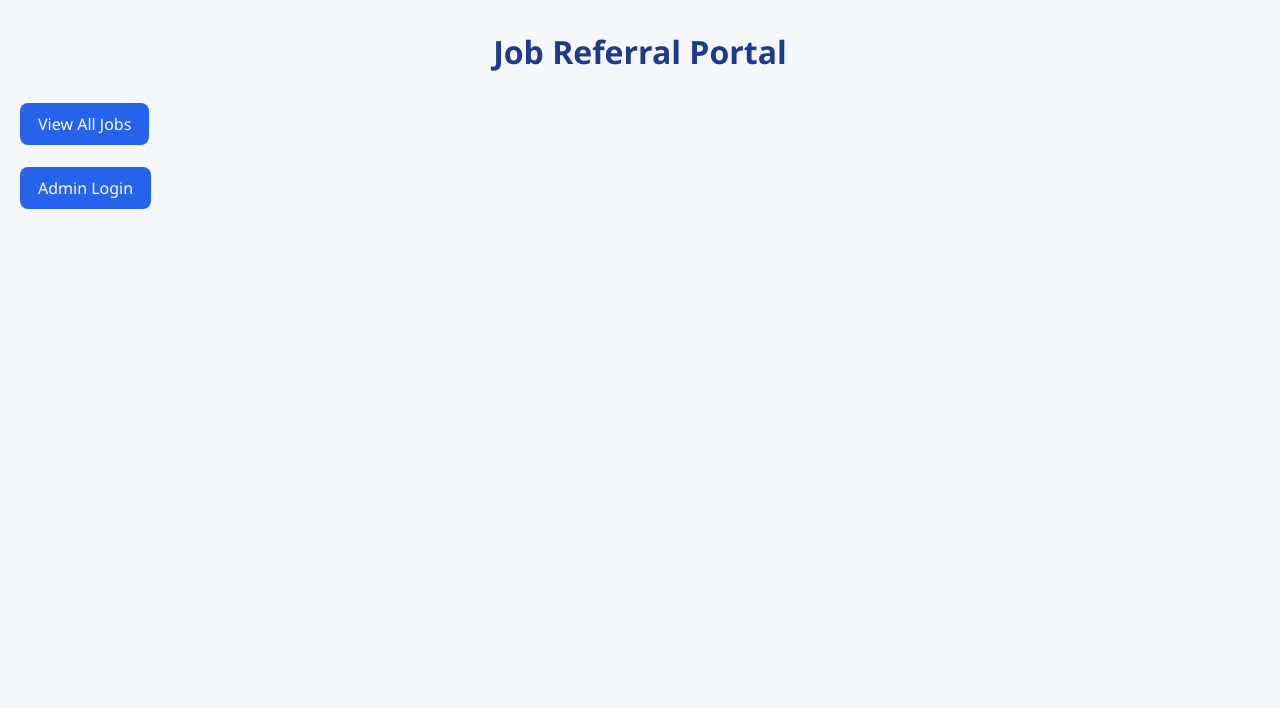
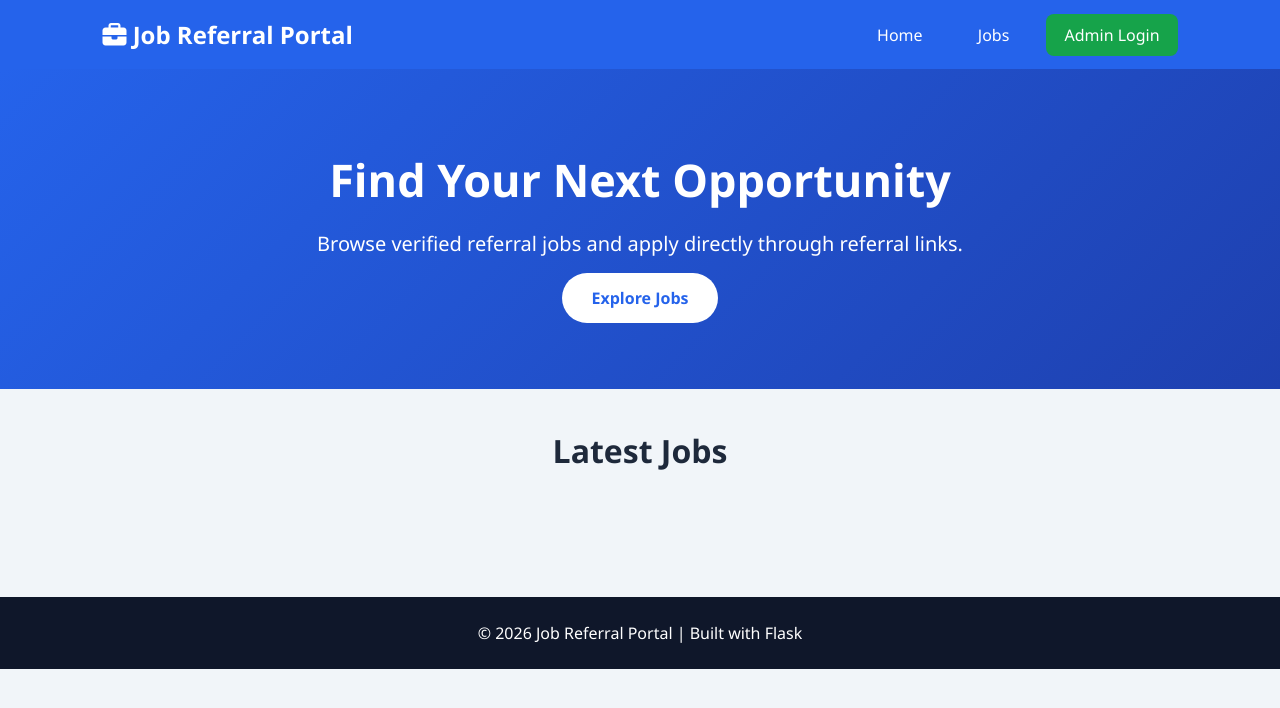
Before and after one commit to shaziamaqsood/JobReferralWebsite, a Flask app: page / in a window 1280 px wide. Shown: the top 708 px of the page. Run offline with Flask 3, Linux system fonts and the light colour scheme; data that the repository does not hold is empty.

Commit message:
Improve website UI and fix database connection

```diff
--- a/database.py
+++ b/database.py
@@ -1,11 +1,24 @@
 import os
 import mysql.connector
 
+
 def get_connection():
-    return mysql.connector.connect(
-        host=os.getenv("DB_HOST"),
-        port=int(os.getenv("DB_PORT")),
-        user=os.getenv("DB_USER"),
-        password=os.getenv("DB_PASSWORD"),
-        database=os.getenv("DB_NAME")
-    )
+
+    if os.getenv("DB_HOST"):
+
+        return mysql.connector.connect(
+            host=os.getenv("DB_HOST"),
+            port=int(os.getenv("DB_PORT")),
+            user=os.getenv("DB_USER"),
+            password=os.getenv("DB_PASSWORD"),
+            database=os.getenv("DB_NAME")
+        )
+
+    else:
+
+        return mysql.connector.connect(
+            host="localhost",
+            user="root",
+            password="",
+            database="job_portal"
+        )
--- a/static/css/style.css
+++ b/static/css/style.css
@@ -1,101 +1,263 @@
-body {
-    font-family: 'Segoe UI', Arial, sans-serif;
+* {
     margin: 0;
-    background: #f4f7fb;
-    color: #333;
+    padding: 0;
+    box-sizing: border-box;
 }
 
 
-h1 {
-    text-align: center;
-    color: #1e3a8a;
-    margin: 30px 0;
+body {
+    font-family: 'Segoe UI', Arial, sans-serif;
+    background: #f1f5f9;
+    color: #1e293b;
 }
 
 
-a {
-    text-decoration: none;
-    color: white;
+/* Navbar */
+
+.navbar {
     background: #2563eb;
-    padding: 10px 18px;
-    border-radius: 8px;
-    display: inline-block;
+    padding: 18px 8%;
+    display: flex;
+    justify-content: space-between;
+    align-items: center;
 }
 
 
-a:hover {
-    background: #1d4ed8;
+.logo {
+    color: white;
+    font-size: 24px;
+    font-weight: bold;
 }
 
 
-body > a {
-    margin-left: 20px;
+.nav-btn {
+    color: white;
+    text-decoration: none;
+    margin-left: 15px;
+    padding: 10px 18px;
+    border-radius: 8px;
+    transition: 0.3s;
 }
 
 
-div {
-    background: white;
-    width: 80%;
-    margin: 20px auto;
-    padding: 25px;
-    border-radius: 15px;
-    box-shadow: 0 5px 15px rgba(0,0,0,0.1);
+.nav-btn:hover {
+    background: rgba(255,255,255,0.2);
 }
 
 
-h2, h3 {
-    color: #0f172a;
+.admin-btn {
+    background: #16a34a;
 }
 
 
-p {
-    font-size: 16px;
-    line-height: 1.6;
+/* Hero Section */
+
+.hero {
+    text-align: center;
+    padding: 80px 20px;
+    background: linear-gradient(135deg,#2563eb,#1e40af);
+    color: white;
 }
 
 
+.hero h1 {
+    font-size: 45px;
+    margin-bottom: 20px;
+}
+
+
+.hero p {
+    font-size: 20px;
+    margin-bottom: 30px;
+}
+
+
+.hero-btn {
+    background: white;
+    color: #2563eb;
+    padding: 14px 30px;
+    border-radius: 30px;
+    text-decoration: none;
+    font-weight: bold;
+}
+
+
+.hero-btn:hover {
+    background: #e2e8f0;
+}
+
+
+/* Jobs */
+
+.latest {
+    padding: 40px 8%;
+}
+
+
+.latest h2 {
+    text-align: center;
+    margin-bottom: 35px;
+    font-size: 32px;
+}
+
+
+.job-grid {
+    display: grid;
+    grid-template-columns: repeat(auto-fit,minmax(280px,1fr));
+    gap: 25px;
+}
+
+
+.job-card {
+
+    background: white;
+    padding: 25px;
+    border-radius: 18px;
+
+    box-shadow: 0 8px 25px rgba(0,0,0,0.08);
+
+    position: relative;
+
+    transition: 0.3s;
+}
+
+
+.job-card:hover {
+
+    transform: translateY(-8px);
+
+    box-shadow: 0 12px 30px rgba(0,0,0,0.15);
+
+}
+
+
+.job-card h3 {
+
+    margin: 20px 0;
+
+    color: #1e3a8a;
+
+}
+
+
+.job-card p {
+
+    margin: 12px 0;
+
+}
+
+
+.badge {
+
+    position: absolute;
+
+    top: 15px;
+
+    right: 15px;
+
+    background: #22c55e;
+
+    color:white;
+
+    padding:5px 12px;
+
+    border-radius:20px;
+
+    font-size:13px;
+
+}
+
+
+
+.details-btn {
+
+    display:inline-block;
+
+    margin-top:15px;
+
+    background:#2563eb;
+
+    color:white;
+
+    padding:10px 18px;
+
+    border-radius:8px;
+
+    text-decoration:none;
+
+}
+
+
+.details-btn:hover {
+
+    background:#1d4ed8;
+
+}
+
+
+/* Forms */
+
 form {
-    background: white;
-    width: 50%;
-    margin: 30px auto;
-    padding: 30px;
-    border-radius: 15px;
-    box-shadow: 0 5px 20px rgba(0,0,0,0.1);
+
+    background:white;
+
+    width:50%;
+
+    margin:40px auto;
+
+    padding:30px;
+
+    border-radius:15px;
+
+    box-shadow:0 8px 25px rgba(0,0,0,0.1);
+
 }
 
 
 input, textarea {
-    width: 95%;
-    padding: 12px;
-    border: 1px solid #ddd;
-    border-radius: 8px;
-    font-size: 15px;
-}
 
+    width:100%;
 
-textarea {
-    height: 100px;
+    padding:12px;
+
+    margin:10px 0;
+
+    border:1px solid #ddd;
+
+    border-radius:8px;
+
 }
 
 
 button {
-    background: #16a34a;
-    color: white;
-    border: none;
-    padding: 12px 25px;
-    border-radius: 8px;
-    cursor: pointer;
-    font-size: 16px;
+
+    background:#16a34a;
+
+    color:white;
+
+    border:none;
+
+    padding:12px 25px;
+
+    border-radius:8px;
+
+    cursor:pointer;
+
 }
 
 
-button:hover {
-    background: #15803d;
+/* Footer */
+
+footer {
+
+    text-align:center;
+
+    padding:25px;
+
+    background:#0f172a;
+
+    color:white;
+
+    margin-top:50px;
+
 }
-
-
-hr {
-    width: 80%;
-    border: none;
-    border-top: 1px solid #ddd;
-}
--- a/templates/index.html
+++ b/templates/index.html
@@ -1,50 +1,100 @@
 <!DOCTYPE html>
-<html>
+<html lang="en">
 
 <head>
+    <meta charset="UTF-8">
+    <meta name="viewport" content="width=device-width, initial-scale=1.0">
     <title>Job Referral Portal</title>
+
     <link rel="stylesheet" href="/static/css/style.css">
+
+    <link href="https://cdnjs.cloudflare.com/ajax/libs/font-awesome/6.7.2/css/all.min.css" rel="stylesheet">
 </head>
 
 <body>
 
-<h1>Job Referral Portal</h1>
+<header class="navbar">
 
-<a href="/jobs">
-View All Jobs
+    <div class="logo">
+        <i class="fa-solid fa-briefcase"></i>
+        Job Referral Portal
+    </div>
+
+    <div>
+
+        <a href="/" class="nav-btn">
+            Home
         </a>
 
-<br><br>
+        <a href="/jobs" class="nav-btn">
+            Jobs
+        </a>
 
-<a href="/admin/login">
+        <a href="/admin/login" class="nav-btn admin-btn">
             Admin Login
         </a>
 
+    </div>
+
+</header>
+
+<section class="hero">
+
+    <h1>Find Your Next Opportunity</h1>
+
+    <p>
+        Browse verified referral jobs and apply directly through referral links.
+    </p>
+
+    <a href="/jobs" class="hero-btn">
+        Explore Jobs
+    </a>
+
+</section>
+
+<section class="latest">
+
+    <h2>Latest Jobs</h2>
+
+    <div class="job-grid">
 
         {% for job in jobs %}
 
-<div>
+        <div class="job-card">
 
-<h2>{{ job.title }}</h2>
+            <span class="badge">
+                New
+            </span>
+
+            <h3>{{ job.title }}</h3>
 
             <p>
-Company: {{ job.company }}
+                <i class="fa-solid fa-building"></i>
+                {{ job.company }}
             </p>
 
             <p>
-Pay: {{ job.pay }}
+                <i class="fa-solid fa-money-bill-wave"></i>
+                {{ job.pay }}
             </p>
 
-<a href="/job/{{ job.id }}">
+            <a href="/job/{{ job.id }}" class="details-btn">
                 View Details
             </a>
 
         </div>
 
-<hr>
-
         {% endfor %}
 
+    </div>
+
+</section>
+
+<footer>
+
+    © 2026 Job Referral Portal | Built with Flask
+
+</footer>
 
 </body>
 
```
Lines whose indentation alone changed are shown as unchanged.
